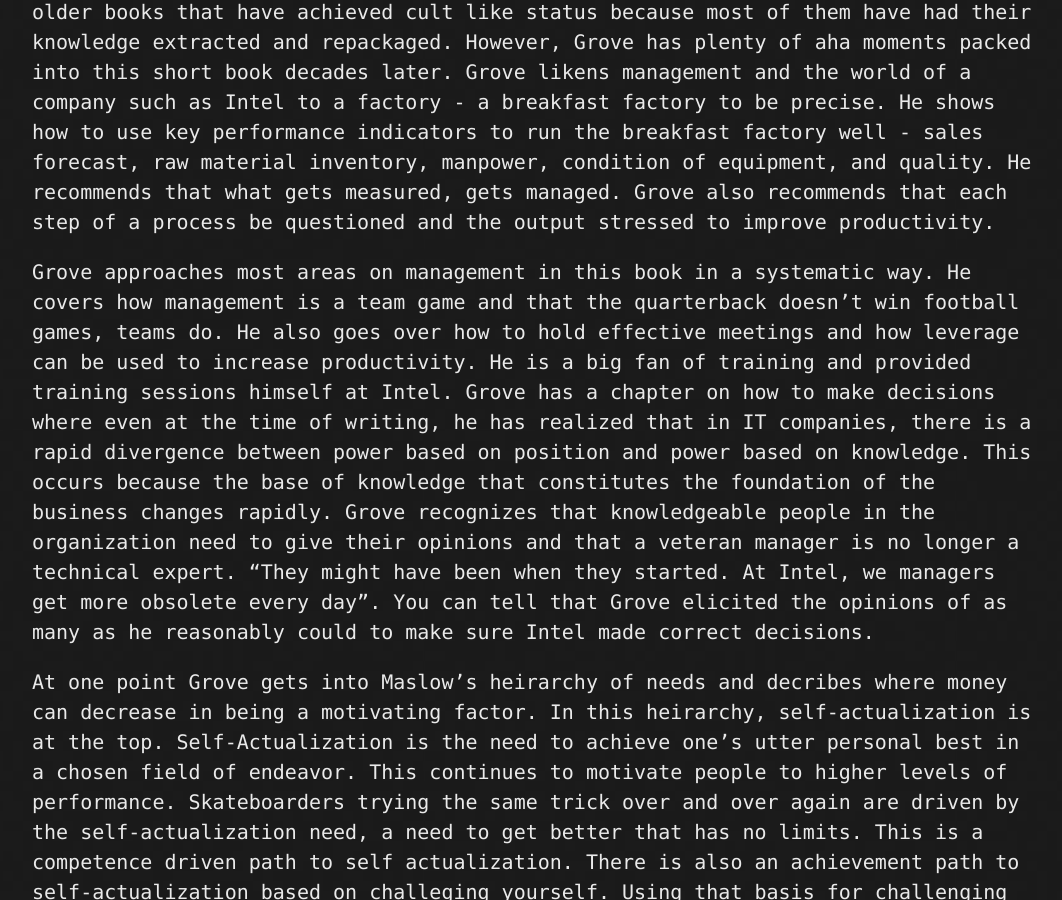
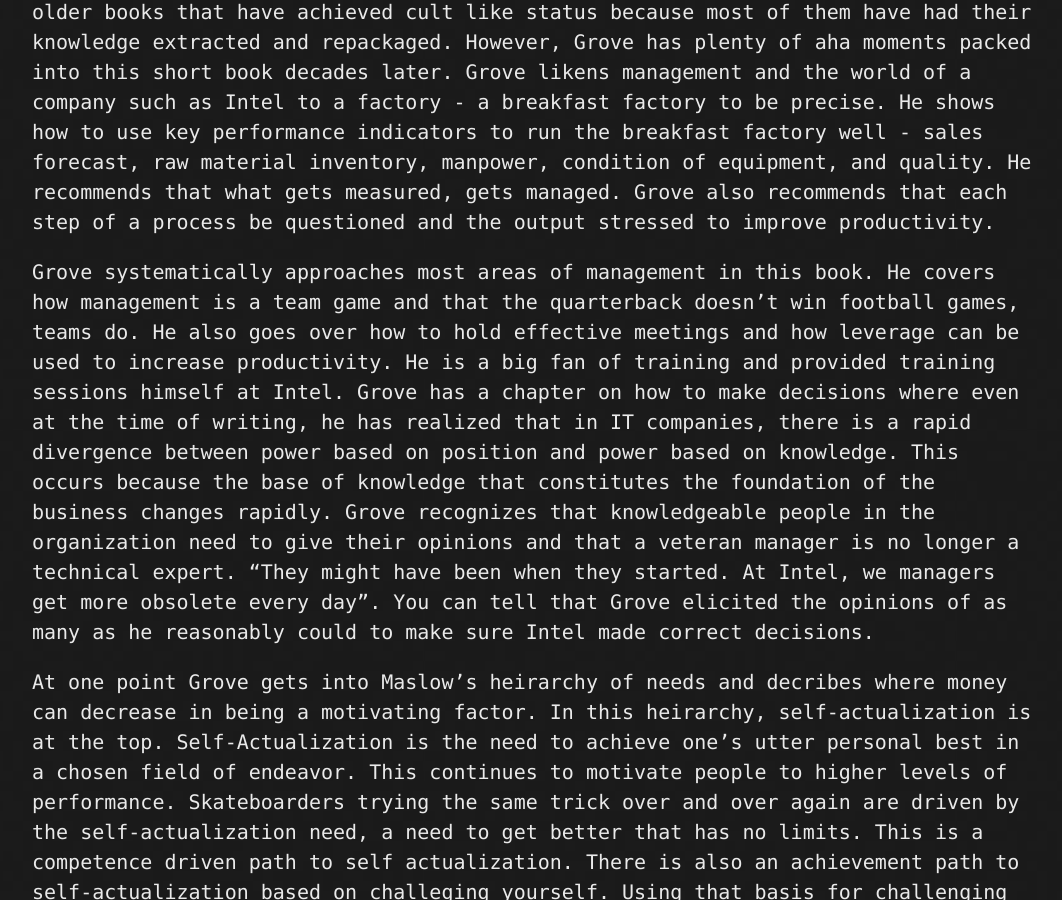
Before and after one commit to james-ingold/james-ingold.github.io, a Jekyll site: the page built from _books/high-output-management.md, in a window 1280 px wide and 900 px high, scrolled down 634 px. Shown: the whole window, without its empty margins (108-1170 px from the left). Built offline with Jekyll 4.4.1, drawn with Linux system fonts in a browser that asks for light colours.

Commit message:
more grammar things

```diff
--- a/_books/high-output-management.md
+++ b/_books/high-output-management.md
@@ -13,7 +13,7 @@ author: James Ingold
 
 High Output Manage written in 1983 by Andy Grove is a classic on management, possibly the best book on management I've read. It packs the most insight per sentence of any management book. As Ben Horowitz states in the forward, there was nothing like it at the time. You can see this is one of the books where Tim Ferriss got a lot of inspiration from for the 4 Hour Work Week (lead domino theory, batching, Parkinson's law, and time being our most valuable resource). I’m weary of older books that have achieved cult like status because most of them have had their knowledge extracted and repackaged. However, Grove has plenty of aha moments packed into this short book decades later. Grove likens management and the world of a company such as Intel to a factory - a breakfast factory to be precise. He shows how to use key performance indicators to run the breakfast factory well - sales forecast, raw material inventory, manpower, condition of equipment, and quality. He recommends that what gets measured, gets managed. Grove also recommends that each step of a process be questioned and the output stressed to improve productivity.
 
-Grove approaches most areas on management in this book in a systematic way. He covers how management is a team game and that the quarterback doesn't win football games, teams do. He also goes over how to hold effective meetings and how leverage can be used to increase productivity. He is a big fan of training and provided training sessions himself at Intel. Grove has a chapter on how to make decisions where even at the time of writing, he has realized that in IT companies, there is a rapid divergence between power based on position and power based on knowledge. This occurs because the base of knowledge that constitutes the foundation of the business changes rapidly. Grove recognizes that knowledgeable people in the organization need to give their opinions and that a veteran manager is no longer a technical expert. "They might have been when they started. At Intel, we managers get more obsolete every day". You can tell that Grove elicited the opinions of as many as he reasonably could to make sure Intel made correct decisions.
+Grove systematically approaches most areas of management in this book. He covers how management is a team game and that the quarterback doesn't win football games, teams do. He also goes over how to hold effective meetings and how leverage can be used to increase productivity. He is a big fan of training and provided training sessions himself at Intel. Grove has a chapter on how to make decisions where even at the time of writing, he has realized that in IT companies, there is a rapid divergence between power based on position and power based on knowledge. This occurs because the base of knowledge that constitutes the foundation of the business changes rapidly. Grove recognizes that knowledgeable people in the organization need to give their opinions and that a veteran manager is no longer a technical expert. "They might have been when they started. At Intel, we managers get more obsolete every day". You can tell that Grove elicited the opinions of as many as he reasonably could to make sure Intel made correct decisions.
 
 At one point Grove gets into Maslow's heirarchy of needs and decribes where money can decrease in being a motivating factor. In this heirarchy, self-actualization is at the top. Self-Actualization is the need to achieve one’s utter personal best in a chosen field of endeavor. This continues to motivate people to higher levels of performance. Skateboarders trying the same trick over and over again are driven by the self-actualization need, a need to get better that has no limits. This is a competence driven path to self actualization. There is also an achievement path to self-actualization based on challeging yourself. Using that basis for challenging one's self to improve, he recommends that objectives should be set so that even if an individual pushes himself hard, they only has a 50% chance of achieving it. Output will tend to be greater when everyone strives for a level of achievement beyond their immediate grasp even though it means failure half the time.
 
```
